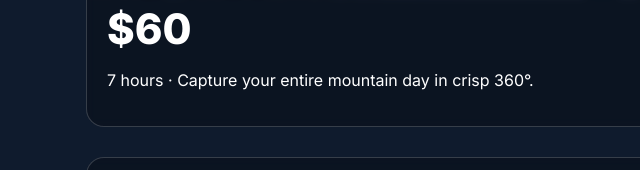
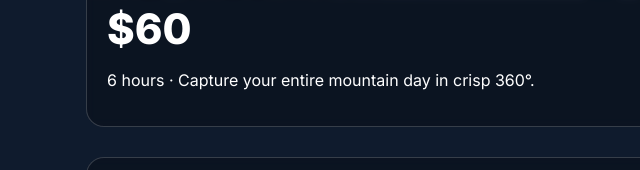
Before and after one commit to rmiller6395/RideReplay, a plain HTML site: page index.html in a window 1280 px wide. Shown: the part 805-975 px from the top of the page, 28-668 px from the left. Drawn offline with Linux system fonts and the light colour scheme.

Commit message:
Update index.html

```diff
--- a/index.html
+++ b/index.html
@@ -209,7 +209,7 @@
   <section class="card price">
     <h3>Full-Day Rental</h3>
     <div class="amount">$60</div>
-    <p class="muted">7 hours · Capture your entire mountain day in crisp 360°.</p>
+    <p class="muted">6 hours · Capture your entire mountain day in crisp 360°.</p>
   </section>
 
   <section id="how" class="card">
```
